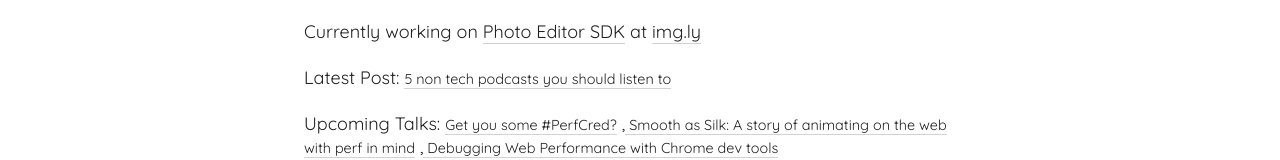
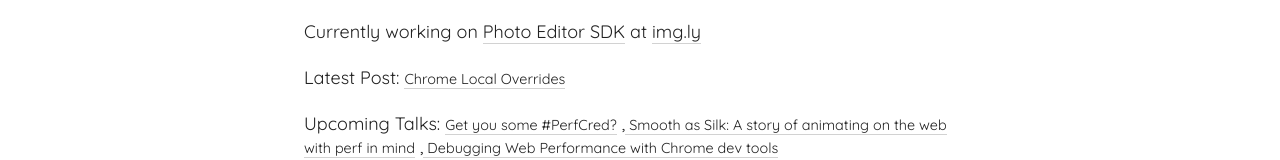
Before and after one commit to piyukore06/portfolio, a Svelte app: page /blog in a window 1280 px wide. Shown: the part 495-655 px from the top of the page. Built offline with nearby package versions, Linux system fonts and the light colour scheme; a web font is replaced by a local one.

Commit message:
Added new blog post

```diff
--- a/src/Data/blog.js
+++ b/src/Data/blog.js
@@ -1,6 +1,20 @@
 import { calendar, location } from './icons'
 
 export default [
+  {
+    path: 'https://dev.to/piyukore06/chrome-local-overrides-1f49',
+    heading: 'Chrome Local Overrides',
+    links: [{
+      prefix: calendar,
+      name: 'Nov 23, 2019',
+      path: '#'
+    }, {
+      prefix: location,
+      name: 'dev.to',
+      path: `https://dev.to/`
+    }],
+    description: `This amazing chrome devtools feature lets you make code changes in devtools, which are persistent across page loads. 🤯 In short, it’s like having a devtools instance that doesn’t change when you reload.`,
+  },
   {
     path: 'https://dev.to/piyukore06/5-non-tech-podcasts-you-should-listen-to-3j1o',
     heading: '5 non tech podcasts you should listen to',
```
